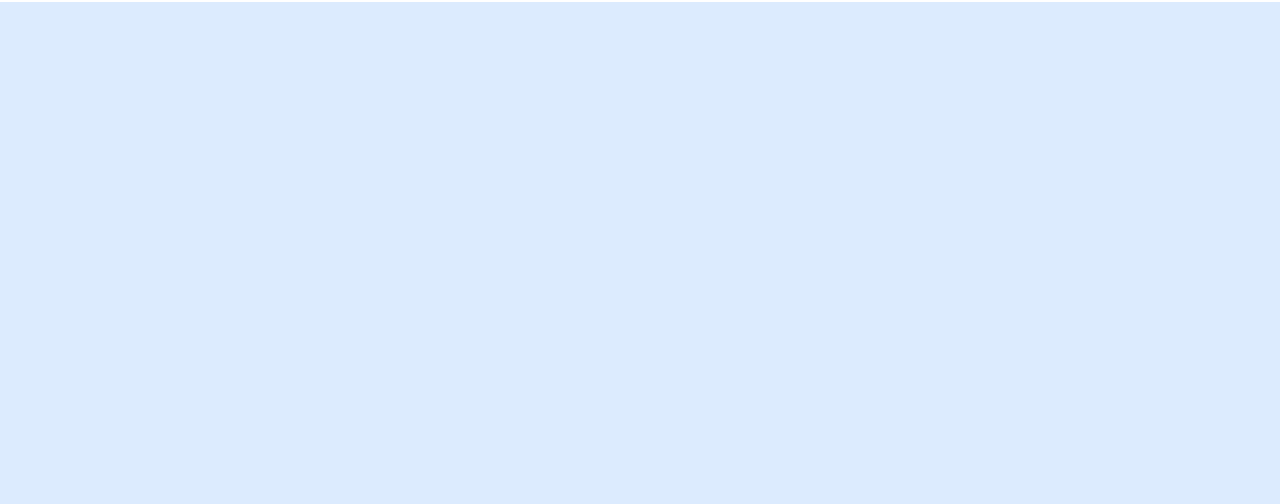
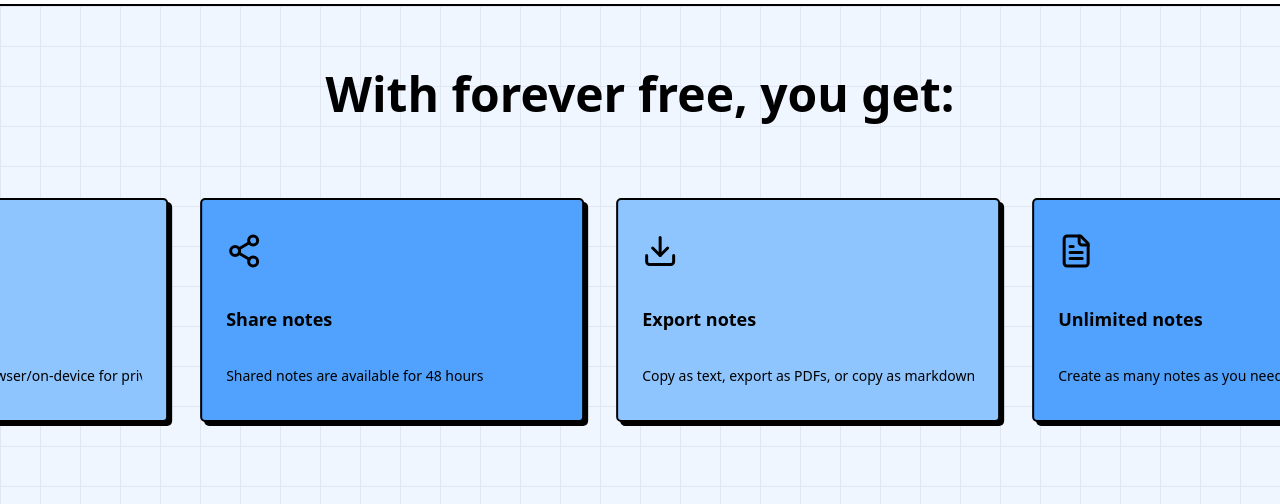
Before and after one commit to numinousmuses/idontpayattention, a Next.js app: page / in a window 1280 px wide. Shown: the part 1807-2311 px from the top of the page. Before the commit the page ends 1809 px from the top, so only its background shows below. Built offline with nearby package versions, Linux system fonts and the light colour scheme.

Commit message:
fixed responsiveness

```diff
--- a/src/app/page.tsx
+++ b/src/app/page.tsx
@@ -3,6 +3,7 @@ import Hero from "@/components/Hero";
 import MarqueeSection from "@/components/MarqueeSection";
 import FeaturesSection from "@/components/FeaturesSection";
 import HowItWorksSection from "@/components/HowItWorksSection";
+import ForeverFreeSection from "@/components/ForeverFreeSection";
 
 export default function Home() {
   return (
@@ -13,6 +14,7 @@ export default function Home() {
       </div>
       <FeaturesSection />
       <HowItWorksSection />
+      <ForeverFreeSection />
     </main>
   );
 }
--- a/src/components/FeaturesSection.tsx
+++ b/src/components/FeaturesSection.tsx
@@ -25,7 +25,7 @@ export default function FeaturesSection() {
   ];
 
   return (
-    <section className="w-full">
+    <section className="w-full border-b-2 border-black">
       <div className="grid grid-cols-1 md:grid-cols-2 xl:grid-cols-4">
         {features.map((feature, index) => {
           const Icon = feature.icon;
--- /dev/null
+++ b/src/components/ForeverFreeSection.tsx
@@ -0,0 +1,95 @@
+import { Card } from "@/components/ui/card";
+import { FileText, HardDrive, Share2, Download } from "lucide-react";
+
+export default function ForeverFreeSection() {
+  const features = [
+    {
+      icon: FileText,
+      title: "Unlimited notes",
+      subtitle: "Create as many notes as you need without any limits"
+    },
+    {
+      icon: HardDrive,
+      title: "Browser storage",
+      subtitle: "Notes are stored in your browser/on-device for privacy"
+    },
+    {
+      icon: Share2,
+      title: "Share notes",
+      subtitle: "Shared notes are available for 48 hours"
+    },
+    {
+      icon: Download,
+      title: "Export notes",
+      subtitle: "Copy as text, export as PDFs, or copy as markdown for Notion, GitHub, Obsidian, etc"
+    }
+  ];
+
+  // Duplicate features for seamless loop
+  const extendedFeatures = [...features, ...features];
+
+  return (
+    <section className="w-full py-16 bg-blue-50 relative">
+      {/* Grid background */}
+      <div
+        className="absolute inset-0 opacity-20"
+        style={{
+          backgroundImage: `
+            linear-gradient(rgba(156, 163, 175, 0.9) 1px, transparent 1px),
+            linear-gradient(90deg, rgba(156, 163, 175, 0.9) 1px, transparent 1px)
+          `,
+          backgroundSize: '40px 40px'
+        }}
+      />
+
+      <div className="px-4 mb-12 relative z-10">
+        <h2 className="text-4xl md:text-5xl font-bold text-center text-black">
+          With forever free, you get:
+        </h2>
+      </div>
+
+      {/* Marquee-style card carousel */}
+      <div className="relative flex w-full overflow-x-hidden z-10">
+          <div className="animate-marquee whitespace-nowrap py-8 flex items-center">
+            {extendedFeatures.map((feature, index) => {
+              const Icon = feature.icon;
+              const bgColor = index % 2 === 0 ? "bg-blue-400" : "bg-blue-300";
+              return (
+                <Card key={index} className={`w-96 h-56 p-6 ${bgColor} border-2 border-black shadow-lg flex-shrink-0 flex flex-col justify-center mx-4`}>
+                  <div className="mb-3">
+                    <Icon size={36} className="text-black" />
+                  </div>
+                  <h3 className="text-lg font-bold text-black mb-2 line-clamp-2">
+                    {feature.title}
+                  </h3>
+                  <p className="text-black text-sm leading-relaxed line-clamp-3">
+                    {feature.subtitle}
+                  </p>
+                </Card>
+              );
+            })}
+          </div>
+
+          <div className="absolute top-0 animate-marquee2 whitespace-nowrap py-8 flex items-center">
+            {extendedFeatures.map((feature, index) => {
+              const Icon = feature.icon;
+              const bgColor = index % 2 === 0 ? "bg-blue-400" : "bg-blue-300";
+              return (
+                <Card key={`duplicate-${index}`} className={`w-96 h-56 p-6 ${bgColor} border-2 border-black shadow-lg flex-shrink-0 flex flex-col justify-center mx-4`}>
+                  <div className="mb-3">
+                    <Icon size={36} className="text-black" />
+                  </div>
+                  <h3 className="text-lg font-bold text-black mb-2 line-clamp-2">
+                    {feature.title}
+                  </h3>
+                  <p className="text-black text-sm leading-relaxed line-clamp-3">
+                    {feature.subtitle}
+                  </p>
+                </Card>
+              );
+            })}
+          </div>
+        </div>
+    </section>
+  );
+}
--- a/src/components/Hero.tsx
+++ b/src/components/Hero.tsx
@@ -36,8 +36,8 @@ export default function Hero() {
         className="absolute inset-0 opacity-20"
         style={{
           backgroundImage: `
-            linear-gradient(rgba(156, 163, 175, 0.3) 1px, transparent 1px),
-            linear-gradient(90deg, rgba(156, 163, 175, 0.7) 1px, transparent 1px)
+            linear-gradient(rgba(156, 163, 175, 0.9) 1px, transparent 1px),
+            linear-gradient(90deg, rgba(156, 163, 175, 0.9) 1px, transparent 1px)
           `,
           backgroundSize: '40px 40px'
         }}
@@ -46,21 +46,21 @@ export default function Hero() {
       {/* Main content */}
       <div className="relative z-10 flex flex-col items-center justify-center h-full text-center">
         <div>
-          <h1 className="text-4xl sm:text-6xl md:text-8xl font-bold text-black tracking-tight">
+          <h1 className="text-4xl md:text-6xl xl:text-8xl font-bold text-black tracking-tight">
             I don&apos;t f!cking pay attention
           </h1>
-          <div className="mt-4 md:mt-8 flex flex-col justify-center items-center gap-2 md:gap-4">
-            <span className="text-4xl sm:text-6xl md:text-8xl font-bold text-black tracking-tight">
+          <div className="mt-4 xl:mt-8 flex flex-col justify-center items-center gap-2 xl:gap-4">
+            <span className="text-4xl md:text-6xl xl:text-8xl font-bold text-black tracking-tight">
               to
             </span>
 
             {/* Embla Carousel */}
-            <div className="overflow-hidden w-full max-w-xs sm:max-w-sm md:max-w-lg py-2 md:py-4" ref={emblaRef}>
+            <div className="overflow-hidden w-full max-w-xs md:max-w-md xl:max-w-lg py-2 md:py-4" ref={emblaRef}>
               <div className="flex">
                 {things.map((item, index) => (
                   <div key={index} className="flex-none w-full flex justify-center">
-                    <Card className="px-4 py-2 sm:px-8 sm:py-4 bg-blue-500 shadow-lg border-2 border-black transition-all duration-500">
-                      <p className="text-4xl sm:text-6xl md:text-8xl font-bold text-black tracking-tight">
+                    <Card className="px-4 py-2 md:px-8 md:py-4 bg-blue-500 shadow-lg border-2 border-black transition-all duration-500">
+                      <p className="text-4xl md:text-6xl xl:text-8xl font-bold text-black tracking-tight">
                         {item}
                       </p>
                     </Card>
@@ -72,11 +72,11 @@ export default function Hero() {
         </div>
 
         <div className="absolute bottom-10 w-full flex flex-col items-center justify-center gap-2">
-          <div className="flex flex-row items-center justify-center gap-4">
-            <p className="text-lg md:text-xl text-black">It&apos;s ok, neither do we</p>
-            <Button className="bg-blue-500 text-black border-2 border-black text-base md:text-lg px-6 py-2 md:px-8 md:py-3 flex items-center gap-2">
+          <div className="flex flex-col md:flex-row items-center justify-center gap-4">
+            <p className="text-lg xl:text-xl text-black">It&apos;s ok, neither do we</p>
+            <Button className="bg-blue-500 text-black border-2 border-black text-base px-6 py-2 xl:text-lg xl:px-8 xl:py-3 flex items-center gap-2">
               Launch App
-              <CircleArrowRight className="h-5 w-5 md:h-6 md-6" />
+              <CircleArrowRight className="h-5 w-5 xl:h-6 xl:w-6" />
             </Button>
           </div>
           <p className="text-xs text-gray-600">or keep scrolling to learn more</p>
--- a/src/components/HowItWorksSection.tsx
+++ b/src/components/HowItWorksSection.tsx
@@ -17,7 +17,7 @@ export default function HowItWorksSection() {
   ];
 
   return (
-    <section className="w-full py-16 bg-white">
+    <section className="w-full py-16 bg-white border-b-2 border-black">
       <div className="container mx-auto px-4">
         <h2 className="text-4xl md:text-5xl font-bold text-center text-black mb-12">
           How it works - 3 steps, max
```
